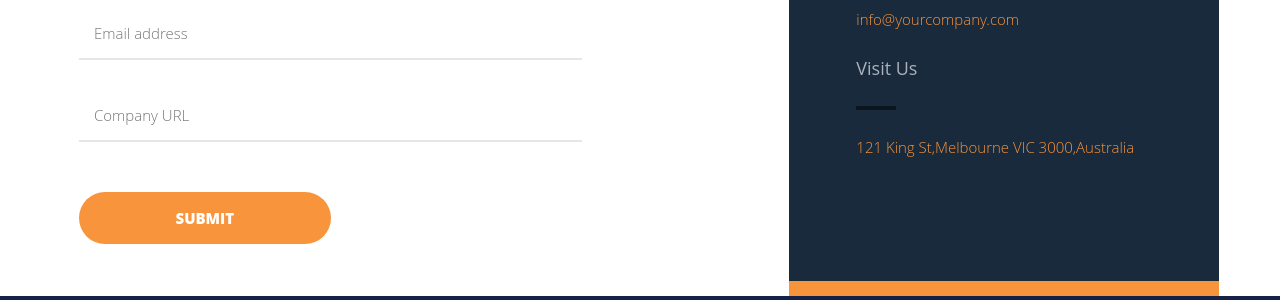
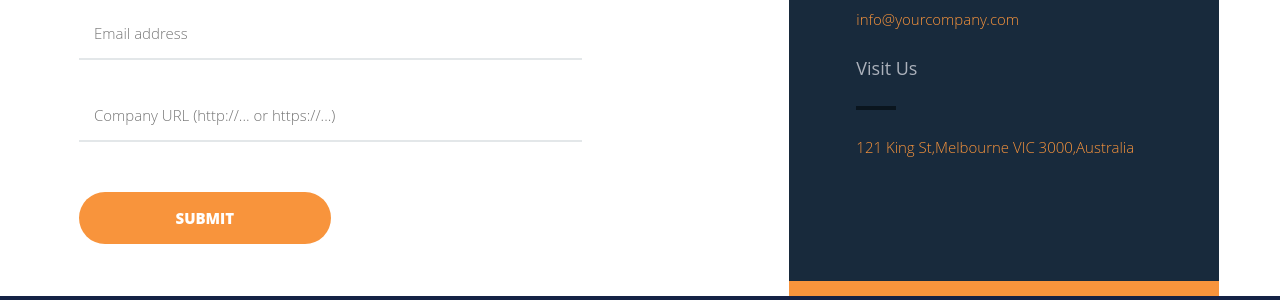
Before and after one commit to DiUS/pact-website, a Jekyll site: the page built from register.html, in a window 1280 px wide. Shown: the part 754-1054 px from the top of the page. Built offline with Jekyll 4.4.1, drawn with Linux system fonts in a browser that asks for light colours; nearby versions of some CDN libraries; library files that are not in the unit come from our copies.

Commit message:
WIP clear register form data and show alert info

```diff
--- a/_layouts/default.html
+++ b/_layouts/default.html
@@ -1,6 +1,5 @@
 <!DOCTYPE html>
 <html class="template-color-pact">
-<script src="https://ajax.googleapis.com/ajax/libs/jquery/3.1.1/jquery.min.js"></script>
   {% include head.html %}
 
   <body >
--- a/_sass/components/_register.scss
+++ b/_sass/components/_register.scss
@@ -53,7 +53,7 @@
 position: relative;
 margin-top: 5%;
 }
-.contact-me input[type="text"], .contact-me input[type="email"]{
+.contact-me input[type="text"], .contact-me input[type="email"], .contact-me input[type="url"] {
 width:100%;
 padding:15px 15px;
 font-size:1.5rem;
--- a/js/pact-website.js
+++ b/js/pact-website.js
@@ -30,4 +30,9 @@
   })
 })
 
+
+$('#register-form').on('submit', function(){
+	$(this)[0].reset();
+	alert("Thanks for registering your interest!");
+})
 });
--- a/register.html
+++ b/register.html
@@ -34,19 +34,19 @@
 						<form id="register-form" name="register-form" method="post" action="#">
 							<fieldset>
 								<p>
-									<input id="company_name" class="textbox" name="company_name" minlength="2" type="text" placeholder="Company name" tabindex="1" pattern="[a-zA-Z][a-zA-Z0-9\s]*" />
+									<input id="company_name" class="textbox" name="company_name" minlength="2" type="text" placeholder="Company name" required />
 								</p>
 								<p>
-									<input id="first_name" class="textbox" name="name" minlength="2" type="text" placeholder="First name" required tabindex="1" pattern="[a-zA-Z][a-zA-Z0-9\s]*" title="Please enter your first name" />
+									<input id="first_name" class="textbox" name="name" minlength="2" type="text" placeholder="First name" required title="Please enter your first name" />
 								</p>
 								<p>
-									<input id="last_name" class="textbox" name="name" minlength="2" type="text" placeholder="Last name" required tabindex="1" pattern="[a-zA-Z][a-zA-Z0-9\s]*" title="Please enter your last name" />
+									<input id="last_name" class="textbox" name="name" minlength="2" type="text" placeholder="Last name" required title="Please enter your last name" />
 								</p>
 								<p>
-									<input type="email" id="email" name="email" class="textbox" placeholder="Email address" spellcheck="false" required tabindex="2" />
+									<input type="email" id="email" name="email" class="textbox" placeholder="Email address" spellcheck="false" required />
 								</p>
 								<p>
-									<input type="text" id="company_url" name="company_url" class="textbox" placeholder="Company URL" spellcheck="false" required tabindex="2" />
+									<input type="url" id="company_url" name="company_url" class="textbox" placeholder="Company URL (http://... or https://...)" spellcheck="false" required tabindex="2" />
 								</p>
 								<p>
 									<button class="btn btn-lg btn-primary btn-block btn-contact" type="submit">Submit</button>
```
